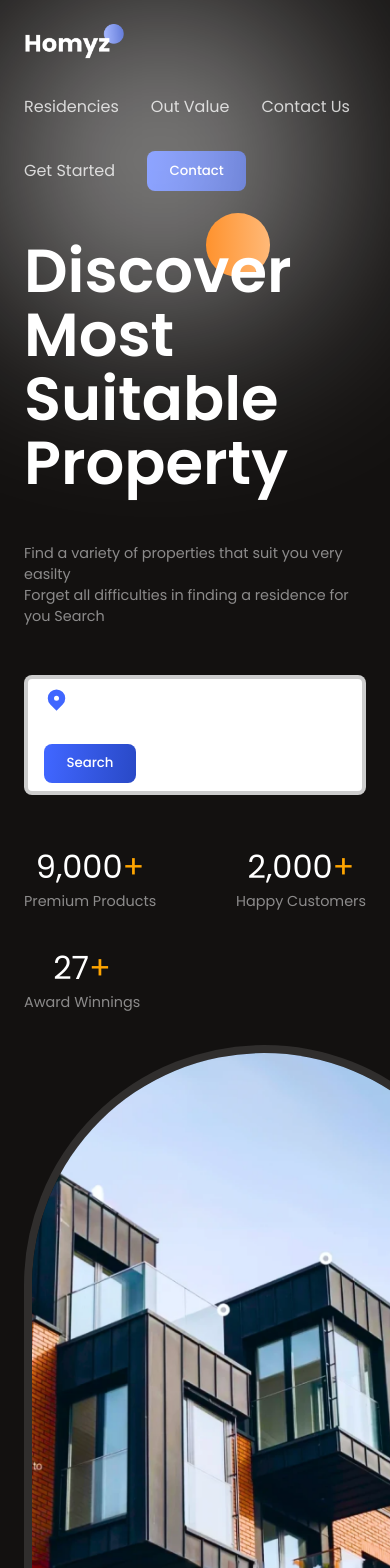
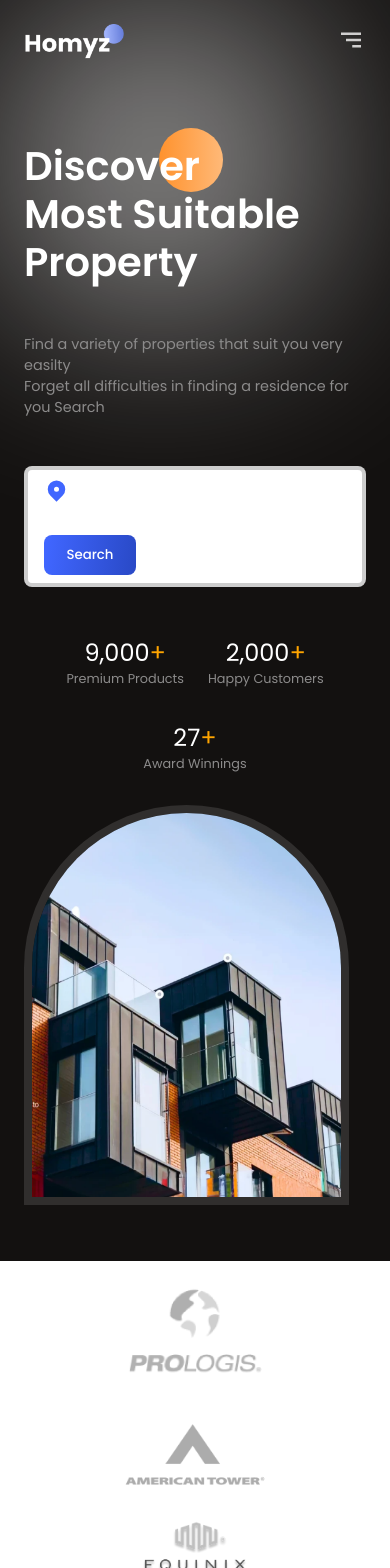
Before and after one commit to vanhuutoan27/FakeEstate, a React (Vite) app: page / in a window 390 px wide. Shown: the top 1568 px of the page. Built offline with nearby package versions, Linux system fonts and the light colour scheme.

Commit message:
update responsive

```diff
--- a/src/App.jsx
+++ b/src/App.jsx
@@ -7,6 +7,7 @@
 import Value from './components/Value/Value';
 import Contact from './components/Contact/Contact';
 import GetStarted from './components/GetStarted/GetStarted';
+import Footer from './components/Footer/Footer';
 
 function App() {
   return (
@@ -21,6 +22,7 @@
       <Value />
       <Contact />
       <GetStarted />
+      <Footer />
     </div>
   );
 }
--- a/src/components/Contact/Contact.css
+++ b/src/components/Contact/Contact.css
@@ -61,3 +61,26 @@
   color: white;
   scale: 0.85;
 }
+
+@media (max-width: 1024px) {
+  .c-container {
+    flex-direction: column;
+  }
+
+  .c-right {
+    justify-content: center;
+  }
+
+  .contactModes {
+    width: 100%;
+  }
+
+  .row {
+    flex-direction: column;
+    width: 100%;
+  }
+
+  .modes {
+    width: 100%;
+  }
+}
--- a/src/components/Contact/Contact.jsx
+++ b/src/components/Contact/Contact.jsx
@@ -84,7 +84,7 @@
         </div>
 
         {/* RIGHT SIDE */}
-        <div className="c-right">
+        <div className="c-right flexEnd">
           <div className="image-container">
             <img src="../images/contact.jpg" alt="contact" />
           </div>
--- /dev/null
+++ b/src/components/Footer/Footer.css
@@ -0,0 +1,23 @@
+.f-container {
+    justify-content: space-between;
+}
+
+.f-left {
+    gap: 1rem;
+}
+
+.f-menu {
+    gap: 1.5rem;
+    margin-top: 1.5rem;
+    font-weight: 500;
+}
+
+@media (max-width: 768px) {
+    .f-container {
+        justify-content: center;
+    }
+
+    .f-container > div {
+        align-items: center !important;
+    }
+}
--- /dev/null
+++ b/src/components/Footer/Footer.jsx
@@ -0,0 +1,34 @@
+import React from 'react';
+
+import './Footer.css';
+
+function Footer() {
+  return (
+    <section className="f-wrapper">
+      <div className="f-container flexCenter paddings innerWidth">
+        {/* LEFT SIDE */}
+        <div className="f-left flexColStart">
+          <img src="../images/logo2.png" alt="Logo" width={120} />
+          <span className="secondaryText">
+            Our vision is to make all people <br />
+            the best place to live for them.
+          </span>
+        </div>
+
+        {/* RIGHT SIDE */}
+        <div className="f-right flexColStart">
+          <span className="primaryText">Information</span>
+          <span className="secondaryText">145 New York, FL 5467, USA</span>
+          <div className="f-menu flexCenter">
+            <span>Property</span>
+            <span>Services</span>
+            <span>Product</span>
+            <span>About Us</span>
+          </div>
+        </div>
+      </div>
+    </section>
+  );
+}
+
+export default Footer;
--- a/src/components/Header/Header.css
+++ b/src/components/Header/Header.css
@@ -1,5 +1,6 @@
 .h-wrapper {
   color: white;
+  z-index: 99;
 }
 
 .h-container {
@@ -16,3 +17,30 @@
 .h-menu > *:hover {
   cursor: pointer;
 }
+
+.menu-icon {
+  display: none;
+}
+
+@media (max-width: 768px) {
+  .menu-icon {
+    display: block;
+  }
+
+  .h-menu {
+    z-index: 99;
+    color: var(--black);
+    position: absolute;
+    top: 3rem;
+    right: 4rem;
+    background: white;
+    flex-direction: column;
+    font-weight: 500;
+    gap: 2rem;
+    padding: 3rem;
+    border-radius: 12px;
+    align-items: flex-start;
+    box-shadow: 0px 4px 4px rgba(0, 0, 0, 0.05);
+    transition: all 0.3s ease-in-out;
+  }
+}
--- a/src/components/Header/Header.jsx
+++ b/src/components/Header/Header.jsx
@@ -1,14 +1,29 @@
-import React from 'react';
+import React, { useState } from 'react';
 import { Link } from 'react-router-dom';
+import { BiMenuAltRight } from 'react-icons/bi';
+import OutsideClickHandler from 'react-outside-click-handler';
 
 import './Header.css';
 
 function Header() {
+  const [menuOpened, setMenuOpened] = useState(false);
+  const getMenuStyles = (menuOpened) => {
+    if (document.documentElement.clientWidth <= 800) {
+      return { right: !menuOpened && '-100%' };
+    }
+  };
+
   return (
     <section className="h-wrapper">
       <div className="h-container flexCenter paddings innerWidth">
         <img src="../images/logo.png" alt="logo" width={100} />
-        <div className="h-menu flexCenter">
+
+        <OutsideClickHandler
+          onOutsideClick={() => {
+            setMenuOpened(false);
+          }}
+        >
+          <div className="h-menu flexCenter" style={getMenuStyles(menuOpened)}>
             <Link to="#!">Residencies</Link>
             <Link to="#!">Out Value</Link>
             <Link to="#!">Contact Us</Link>
@@ -17,6 +32,11 @@
               <Link to="#!">Contact</Link>
             </button>
           </div>
+        </OutsideClickHandler>
+
+        <div className="menu-icon" onClick={() => setMenuOpened((prev) => !prev)}>
+          <BiMenuAltRight size={30} />
+        </div>
       </div>
     </section>
   );
--- a/src/components/Hero/Hero.css
+++ b/src/components/Hero/Hero.css
@@ -2,6 +2,7 @@
   color: white;
   position: relative;
   padding-bottom: 2rem;
+  z-index: 1;
 }
 
 .hero-container {
@@ -76,3 +77,36 @@
   width: 100%;
   height: 100%;
 }
+
+@media (max-width: 640px) {
+  .hero-container {
+    margin-top: 2rem;
+  }
+
+  .hero-title > h1 {
+    font-size: 2.5rem;
+    line-height: 3rem;
+  }
+
+  .image-container {
+    width: 95%;
+    height: 25rem;
+  }
+
+  .stats {
+    justify-content: center;
+    gap: 1.5rem;
+  }
+
+  .hero-right {
+    width: 100%;
+  }
+
+  .stat > :nth-child(1) {
+    font-size: 1.5rem;
+  }
+
+  .stat > :nth-child(2) {
+    font-size: 0.8rem;
+  }
+}
--- a/src/components/Residencies/Residencies.css
+++ b/src/components/Residencies/Residencies.css
@@ -70,3 +70,13 @@
 .r-buttons > :nth-child(2) {
   box-shadow: 0px 0px 5px 1px rgba(0, 0, 0, 0.25);
 }
+
+@media (max-width: 640px) {
+  .r-head {
+    align-items: center;
+  }
+
+  .r-buttons {
+    position: initial;
+  }
+}
--- a/src/components/Value/Value.css
+++ b/src/components/Value/Value.css
@@ -49,3 +49,15 @@
 .accordionButton .primaryText {
   font-size: 1.1rem;
 }
+
+@media (max-width: 1024px) {
+  .v-container {
+    flex-direction: column;
+  }
+
+  @media (max-width: 768px) {
+    .accordionButton .primaryText {
+      font-size: 0.8rem;
+    }
+  }
+}
```
Lines whose indentation alone changed are shown as unchanged.
